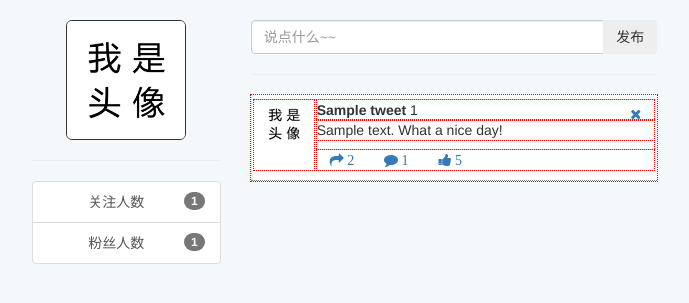
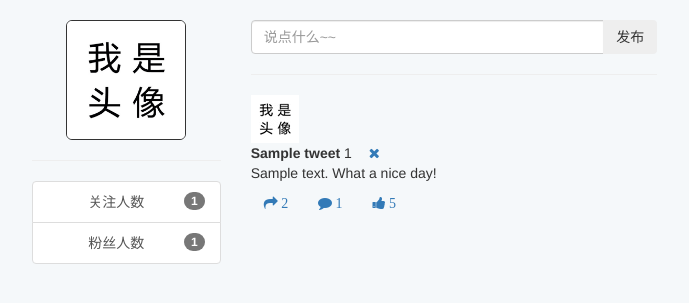
Before and after one commit to Maluscore/tweetFinal, a Flask app: template app/templates/timeline.html in a window 1280 px wide. Shown: the part 51-354 px from the top of the page, without its empty margins (186-875 px from the left). Run offline with Flask 2, Linux system fonts and the light colour scheme; tables that the repository leaves empty hold one stand-in row (values such as "Sample post"); the template is opened without the code that fills it: values that come from a table or form of the project are taken from there, most other values are stand-ins (such as "Sample title", 1, 10 or a date in 2020); some libraries are stand-ins or nearby versions.

Commit message:
稍微修改了代码结构

```diff
--- a/app/templates/timeline.html
+++ b/app/templates/timeline.html
@@ -38,74 +38,6 @@
             __main();
         });
     </script>
-    <style>
-        #id-div-insert {
-            background-color: #FFFFFF;
-            -webkit-border-radius: 3%;
-            -moz-border-radius: 3%;
-            border-radius: 3%;
-        }
-        #id-div-insert div {
-            outline-width: 1px;
-            outline-style: dotted;
-            outline-color: red;
-        }
-        .pp-flex-row {
-            display: flex;
-            flex-direction: row;
-        }
-        .flex-1 {
-            flex-grow: 1;
-        }
-        .pp-avatar-config {
-            text-align: center;
-        }
-        .pp-avatar {
-            width: 60px;
-        }
-        .pp-avatar-me {
-            border-radius: 15%;
-        }
-        .pp-panel {
-            border-color: gray;
-            border-bottom-width: 1px;
-            border-bottom-style: dotted;
-            padding: 5px 3px 10px 3px;
-        }
-        .pp-main {
-            margin-left: 3px;
-        }
-        .pp-main-footer {
-            height: 20px;
-            margin-top: 10px;
-        }
-        .pp-main-header a {
-            float: right;
-        }
-        .pp-weibo-pic {
-        }
-        .pp-comment-avatar {
-            width: 50px;
-        }
-        .pp-comment-group {
-            border-color: black;
-            border-bottom-width: 1px;
-            border-bottom-style: dotted;
-            padding: 5px 3px 10px 3px;
-        }
-        .pp-comment-item {
-            border-color: lightcoral;
-            border-bottom-width: 1px;
-            border-bottom-style: dotted;
-            padding: 5px 3px 3px 3px;
-        }
-        .pp-comment-content p {
-            margin-bottom: 3px;
-        }
-        .pp-comment-content span {
-            font-weight: bold;
-        }
-    </style>
 {% endblock %}
 
 {% block timeline %}
```
Also changed, not shown: app/templates/user.html (+15 -1 lines).
